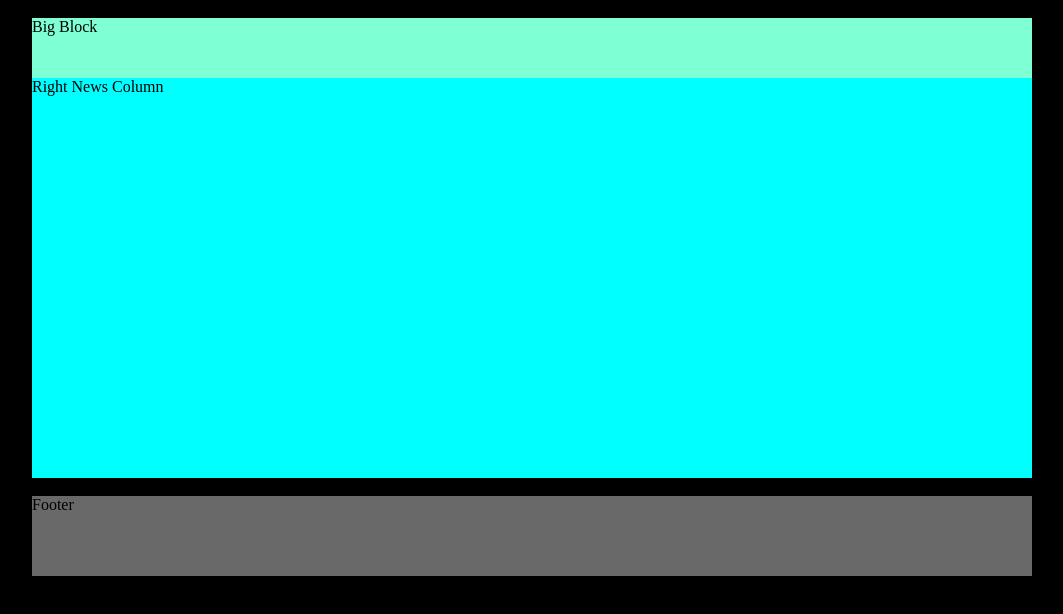
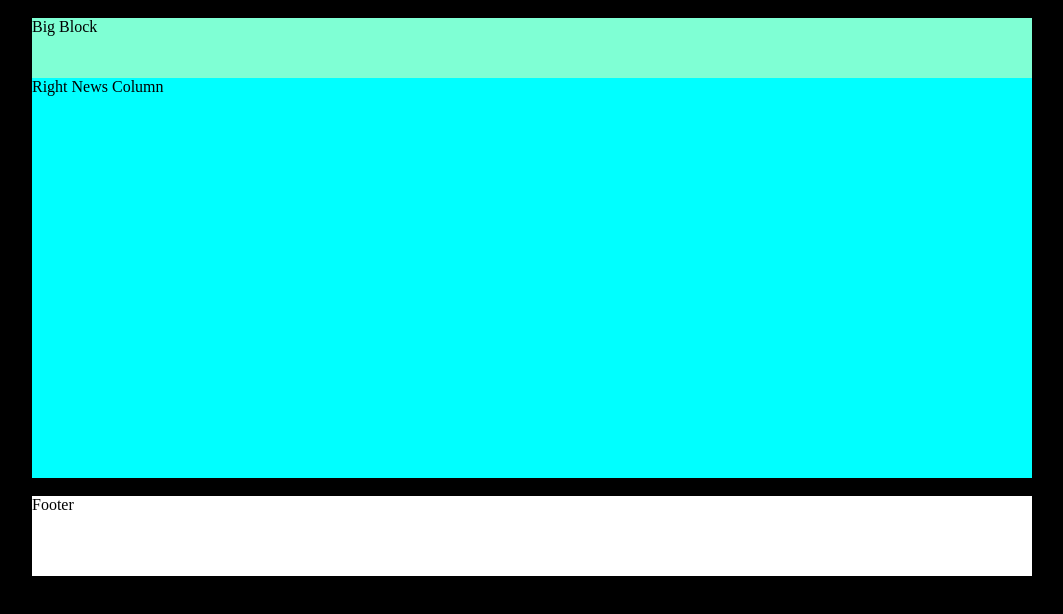
Before and after one commit to sadaf2020/BBC, a plain HTML site: page index.html in a window 1280 px wide. Shown: the whole page, without its empty margins (108-1171 px from the left). Drawn offline with Linux system fonts and the light colour scheme.

Commit message:
changes made in footer

```diff
--- a/index.html
+++ b/index.html
@@ -37,7 +37,7 @@
     }
 
     .five {
-      background-color: dimgray;
+      background-color: white;
       width: 1000px;
       height: 80px;
       margin: auto;
```
